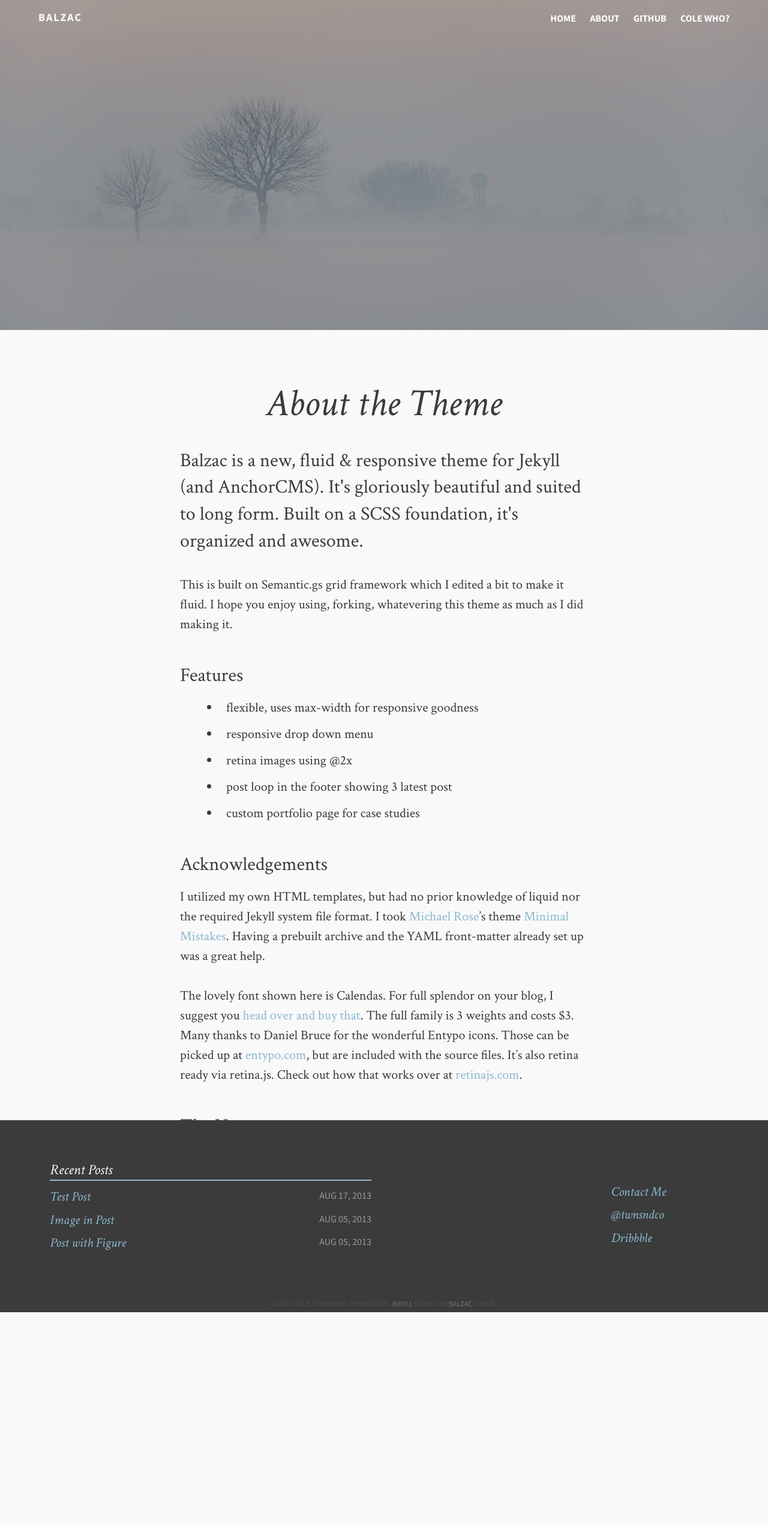
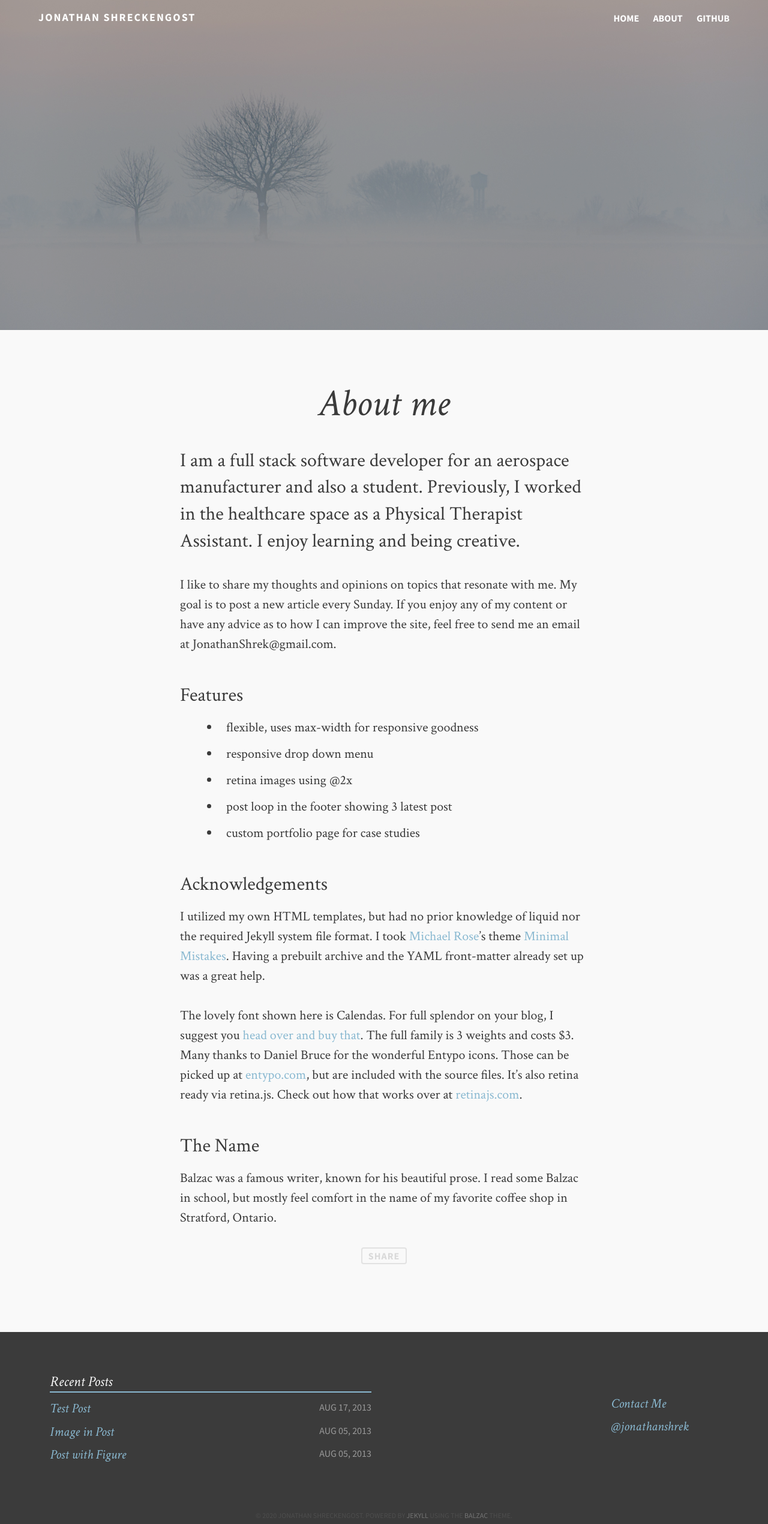
Before and after one commit to JonathanShrek/jonathanshrek.github.io, a Jekyll site: the page built from about.md, in a window 1280 px wide. Shown: the whole page at 60% size. Built offline with Jekyll 4.4.1, drawn with Linux system fonts in a browser that asks for light colours; comment, search, counter and statistics services are not loaded; before the commit the page ends 2187 px from its top, so only the background shows below that.

Commit message:
Tweaking

```diff
--- a/_config.yml
+++ b/_config.yml
@@ -1,20 +1,19 @@
-title:            Balzac
-tagline:          A beautiful theme.
-description:      Describe your website.
-canonical: http://jekyll.gtat.me
+title:            Jonathan Shreckengost
+tagline:          Software Developer
+description:      Personal site for projects and blogging.
 
 # Owner/author information
 owner:
-  name:           Cole Townsend
+  name:           Jonathan Shreckengost
   avatar:         avatar.png
-  bio:            "Aesthete & Athlete"
-  email:          cole@coletownsend.com
-  twitter:        twnsndco
-  github:         coletownsend
-  instagram:      ctrunsthis
-  dribbble:       coletownsend
-  disqus:         balzac
-  location:       "Buffalo, NY"
+  bio:            Software Developer
+  email:          JonathanShrek@gmail.com
+  twitter:        jonathanshrek
+  github:         jonathanshrek
+  #instagram:      ctrunsthis
+  #dribbble:       coletownsend
+  #disqus:         balzac
+  location:       New Hampshire
   # Plug in your disqus shortname!
 
 tools:
@@ -31,11 +30,11 @@ links:
   - title: About
     url: /about
   - title: Github
-    url: https://github.com/ColeTownsend/Balzac-for-Jekyll
+    url: https://github.com/JonathanShrek
     external: true
-  - title: Cole Who?
-    url: http://coletownsend.com
-    external: true
+  #- title: Cole Who?
+    #url: http://coletownsend.com
+    #external: true
 
 # http://en.wikipedia.org/wiki/List_of_tz_database_time_zones
 timezone:    America/New_York
--- a/_sass/_mixins.scss
+++ b/_sass/_mixins.scss
@@ -84,7 +84,7 @@
 @mixin box-rgba($r: 60, $g: 3, $b: 12, $opacity: 0.23, $color: #3C3C3C) {
   background-color: transparent;
   background-color: rgba($r, $g, $b, $opacity);
-            filter: progid:DXImageTransform.Microsoft.gradient(startColorstr#$color,endColorstr=$color);
+            filter: progid:DXImageTransform.Microsoft.gradient(startColorstr$color,endColorstr=$color);
             zoom:   1;
 }
 
--- a/_sass/_styles.scss
+++ b/_sass/_styles.scss
@@ -153,7 +153,7 @@ input {
 #bump {
     min-height: 100%;
     height: auto;
-    margin: 0 auto ($footerHeight * -1);
+    margin: 0 auto;
 }
 
 .wrap {
--- a/about.md
+++ b/about.md
@@ -1,14 +1,14 @@
 ---
 layout: post
 permalink: /about/index.html
-title: About the Theme
-description: Balzac is a new, fluid & responsive theme for Jekyll (and AnchorCMS). It's gloriously beautiful and suited to long form. Built on a SCSS foundation, it's organized and awesome.
+title: About me
+description: I am a full stack software developer for an aerospace manufacturer and also a student. Previously, I worked in the healthcare space as a Physical Therapist Assistant. I enjoy learning and being creative.
 tags: [about, Jekyll, theme, responsive]
 image:
   feature: soft-trees.jpg
 ---
 
-This is built on Semantic.gs grid framework which I edited a bit to make it fluid. I hope you enjoy using, forking, whatevering this theme as much as I did making it.
+I like to share my thoughts and opinions on topics that resonate with me. My goal is to post a new article every Sunday. If you enjoy any of my content or have any advice as to how I can improve the site, feel free to send me an email at JonathanShrek@gmail.com.
 
 ### Features
 * flexible, uses max-width for responsive goodness
```
Also changed, not shown: Gemfile.lock, README.md.
